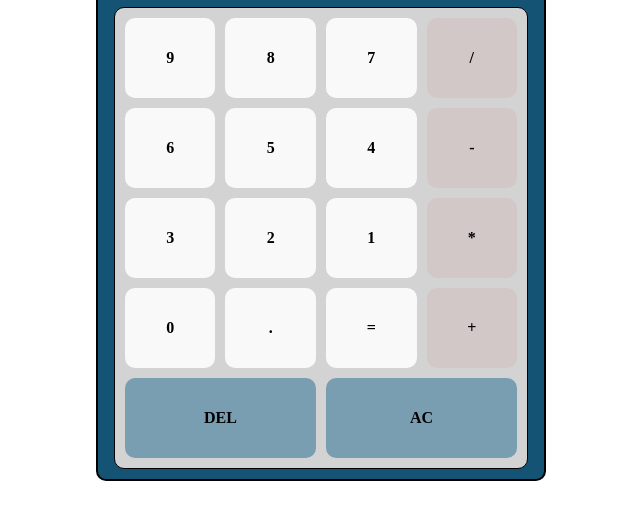
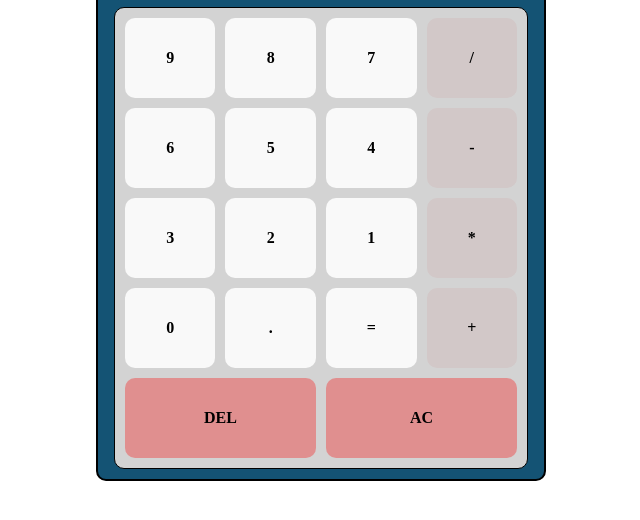
Before and after one commit to AlokGupta5100/Calculator-JS, a plain HTML site: page index.html in a window 1280 px wide. Shown: the part 212-732 px from the top of the page, without its empty margins (319-959 px from the left). Drawn offline with Linux system fonts and the light colour scheme; a web font is replaced by a local one.

Commit message:
chore: css-bgcolor-change-for-ac

```diff
--- a/style.css
+++ b/style.css
@@ -74,7 +74,7 @@ body {
     opacity: 0.8;
 }
 .ac, .del {
-    background-color: #7A9EB1;
+    background-color: #fa030352;
     width: 200px;
 }
 
```
